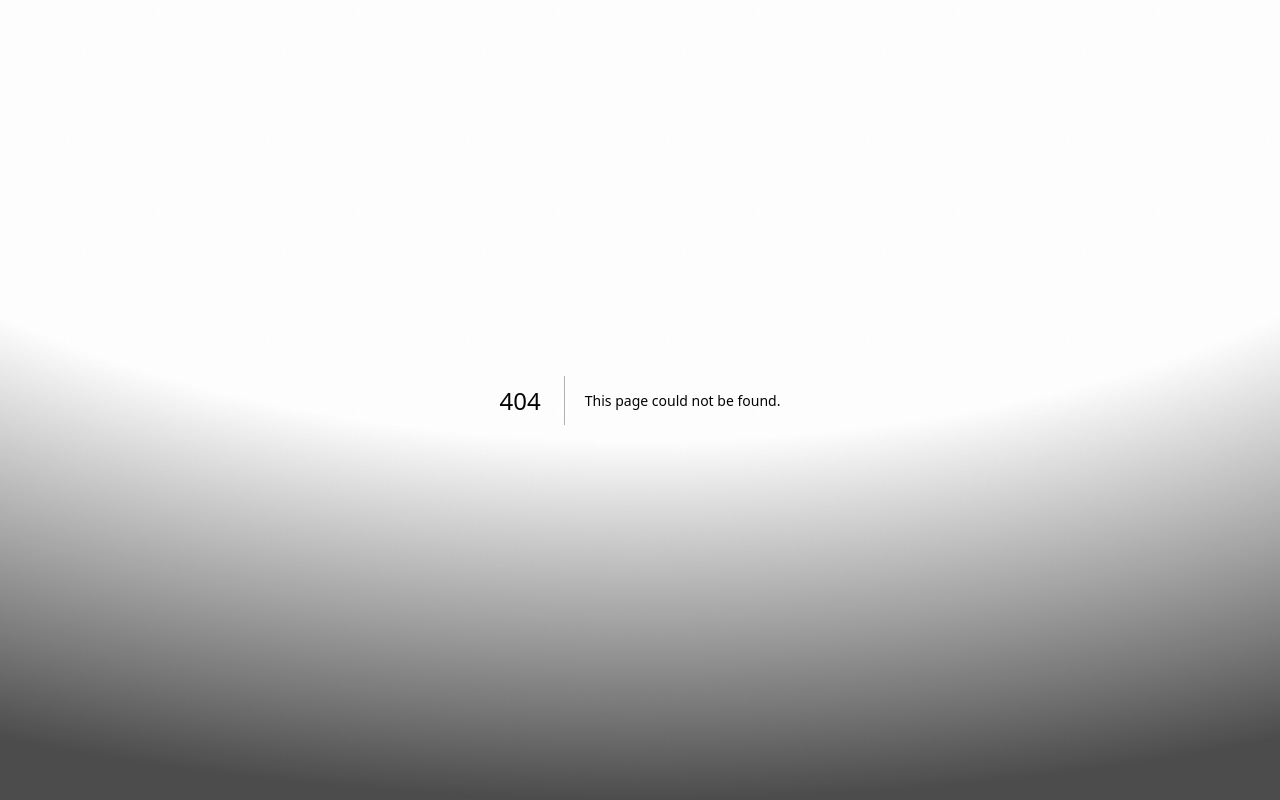
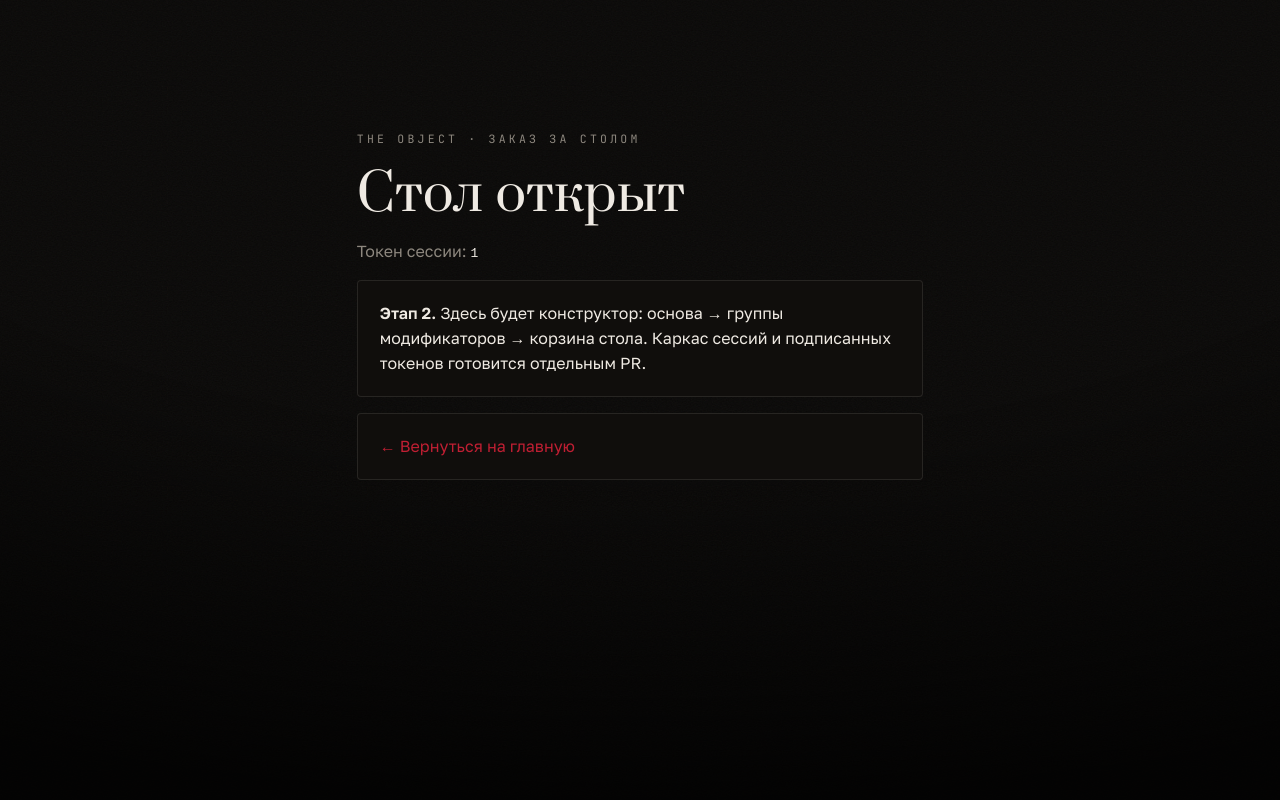
Before and after one commit to meikun1/The-Object-app, a Next.js app in the folder apps/web/: page /t/1 in a window 1280 px wide. Before the commit this address had no page. Built offline with nearby package versions, Linux system fonts and the light colour scheme.

Commit message:
feat(web): маршруты /t/[token] и /admin (заглушки под Этапы 2 и 6)

```diff
--- /dev/null
+++ b/apps/web/app/t/[token]/page.tsx
@@ -0,0 +1,24 @@
+// Гостевой конструктор за столом. Открывается по подписанному QR
+// «/t/{table_id}?sig=...». Полная реализация — Этап 2 дорожной карты.
+type Props = { params: { token: string } };
+
+export default function GuestPage({ params }: Props) {
+  return (
+    <main className="wrap">
+      <p className="eyebrow">THE OBJECT · Заказ за столом</p>
+      <h1>Стол открыт</h1>
+      <p style={{ color: 'var(--dim)' }}>
+        Токен сессии: <code style={{ color: 'var(--ink)' }}>{params.token}</code>
+      </p>
+
+      <div className="card">
+        <b>Этап 2.</b> Здесь будет конструктор: основа → группы модификаторов → корзина стола.
+        Каркас сессий и подписанных токенов готовится отдельным PR.
+      </div>
+
+      <div className="card">
+        <a href="/" style={{ color: 'var(--blood)' }}>← Вернуться на главную</a>
+      </div>
+    </main>
+  );
+}
```
Also changed, not shown: apps/web/app/admin/page.tsx (added, +53 -0 lines).
